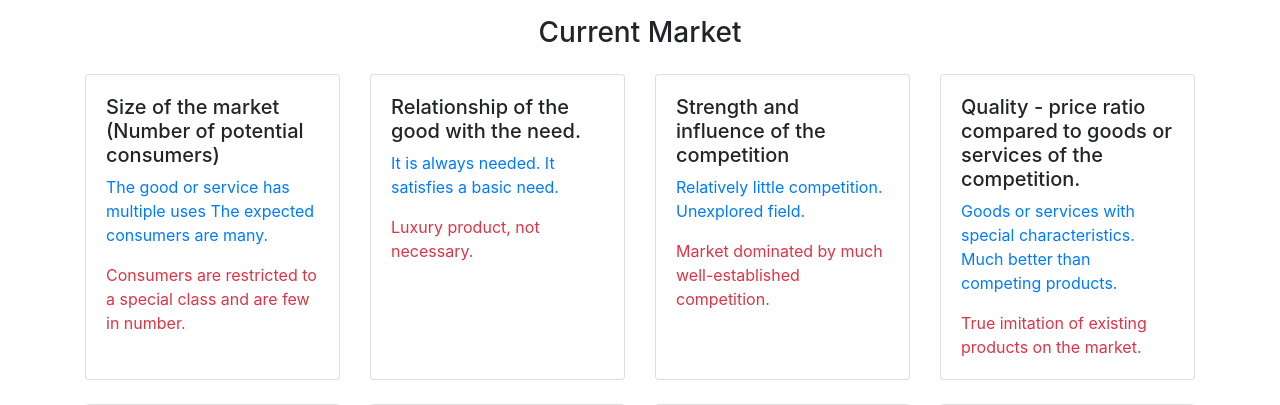
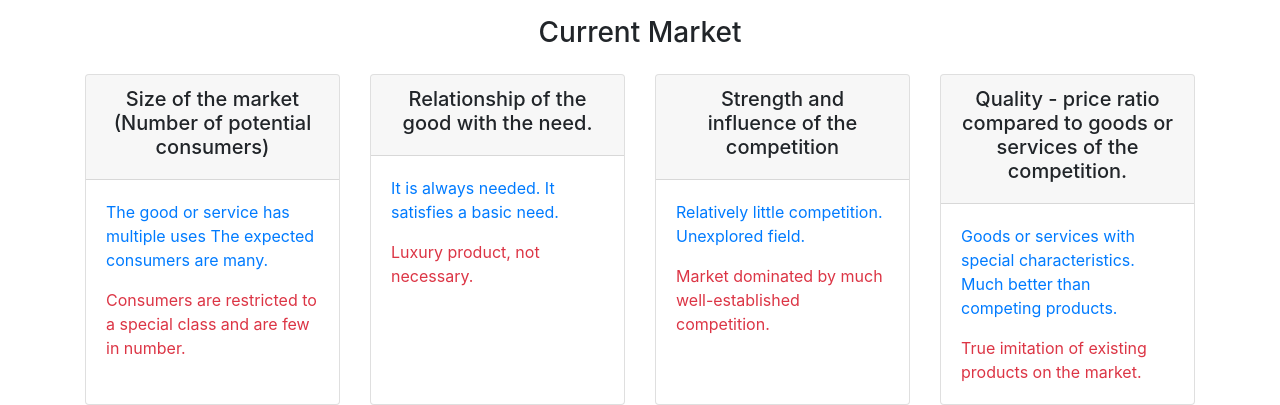
Before and after one commit to Andres6936/Vrosky, a PHP site: page /html/Questions.php in a window 1280 px wide. Shown: the part 56-461 px from the top of the page. Run offline with PHP 8.4, Linux system fonts and the light colour scheme.

Commit message:
Added headers to card

```diff
--- a/html/Questions.php
+++ b/html/Questions.php
@@ -41,8 +41,10 @@ $var->showNavigation($links);
         </div>
 
         <div class="card">
+            <div class="card-header">
+                <h5 class="text-center">Size of the market (Number of potential consumers)</h5>
+            </div>
             <div class="card-body">
-                <h5 class="card-tittle">Size of the market (Number of potential consumers)</h5>
                 <p class="card-text text-primary">The good or service has multiple uses The expected consumers are
                     many.</p>
                 <p class="card-text text-danger">Consumers are restricted to a special class and are few in number.</p>
@@ -50,24 +52,30 @@ $var->showNavigation($links);
         </div>
 
         <div class="card">
+            <div class="card-header">
+                <h5 class="text-center">Relationship of the good with the need.</h5>
+            </div>
             <div class="card-body">
-                <h5 class="card-tittle">Relationship of the good with the need.</h5>
                 <p class="card-text text-primary">It is always needed. It satisfies a basic need.</p>
                 <p class="card-text text-danger">Luxury product, not necessary.</p>
             </div>
         </div>
 
         <div class="card">
+            <div class="card-header">
+                <h5 class="text-center">Strength and influence of the competition</h5>
+            </div>
             <div class="card-body">
-                <h5 class="card-tittle">Strength and influence of the competition</h5>
                 <p class="card-text text-primary">Relatively little competition. Unexplored field.</p>
                 <p class="card-text text-danger">Market dominated by much well-established competition.</p>
             </div>
         </div>
 
         <div class="card">
+            <div class="card-header">
+                <h5 class="text-center">Quality - price ratio compared to goods or services of the competition.</h5>
+            </div>
             <div class="card-body">
-                <h5 class="card-tittle">Quality - price ratio compared to goods or services of the competition.</h5>
                 <p class="card-text text-primary">Goods or services with special characteristics. Much better than
                     competing
                     products.</p>
```
